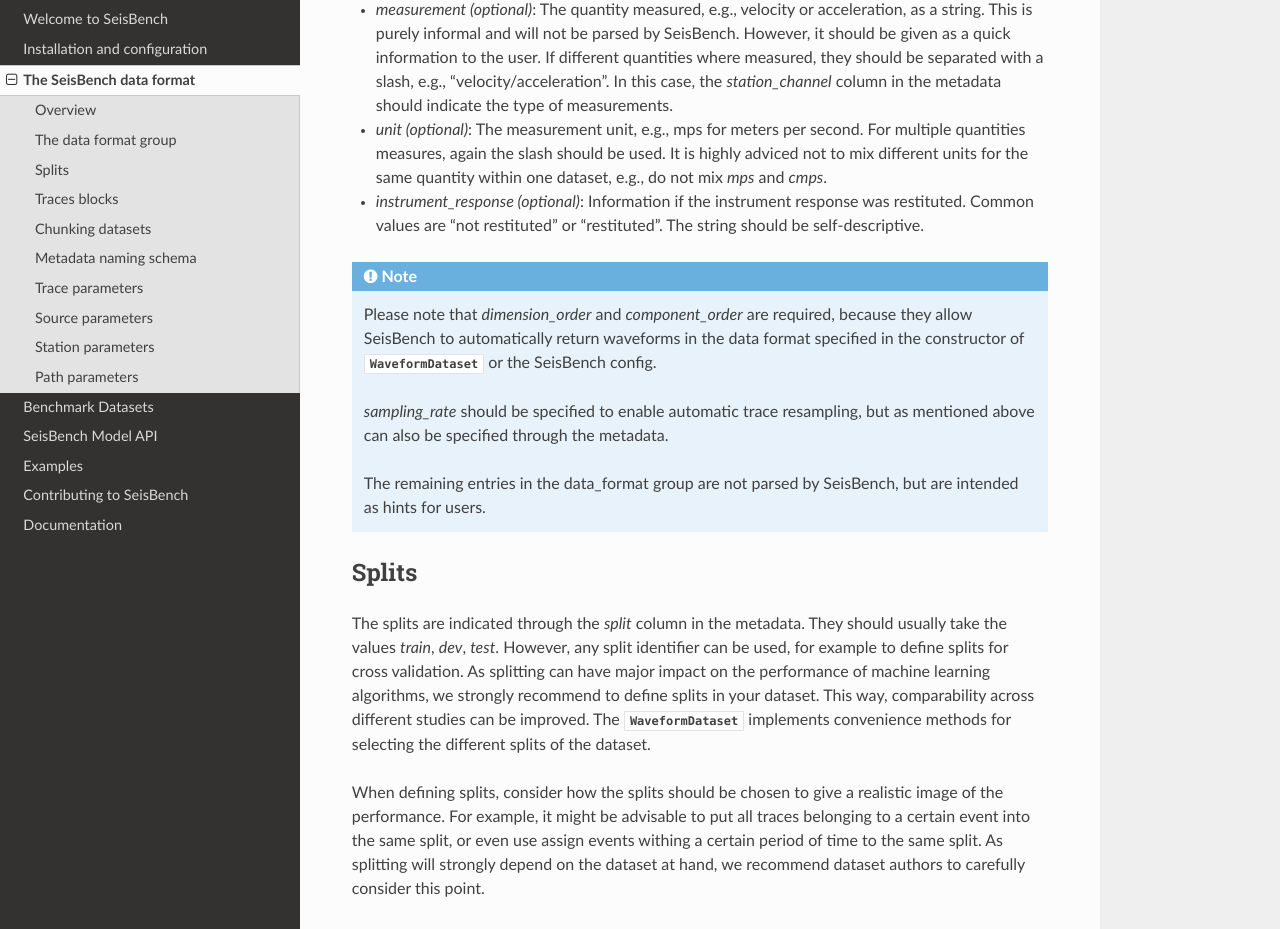
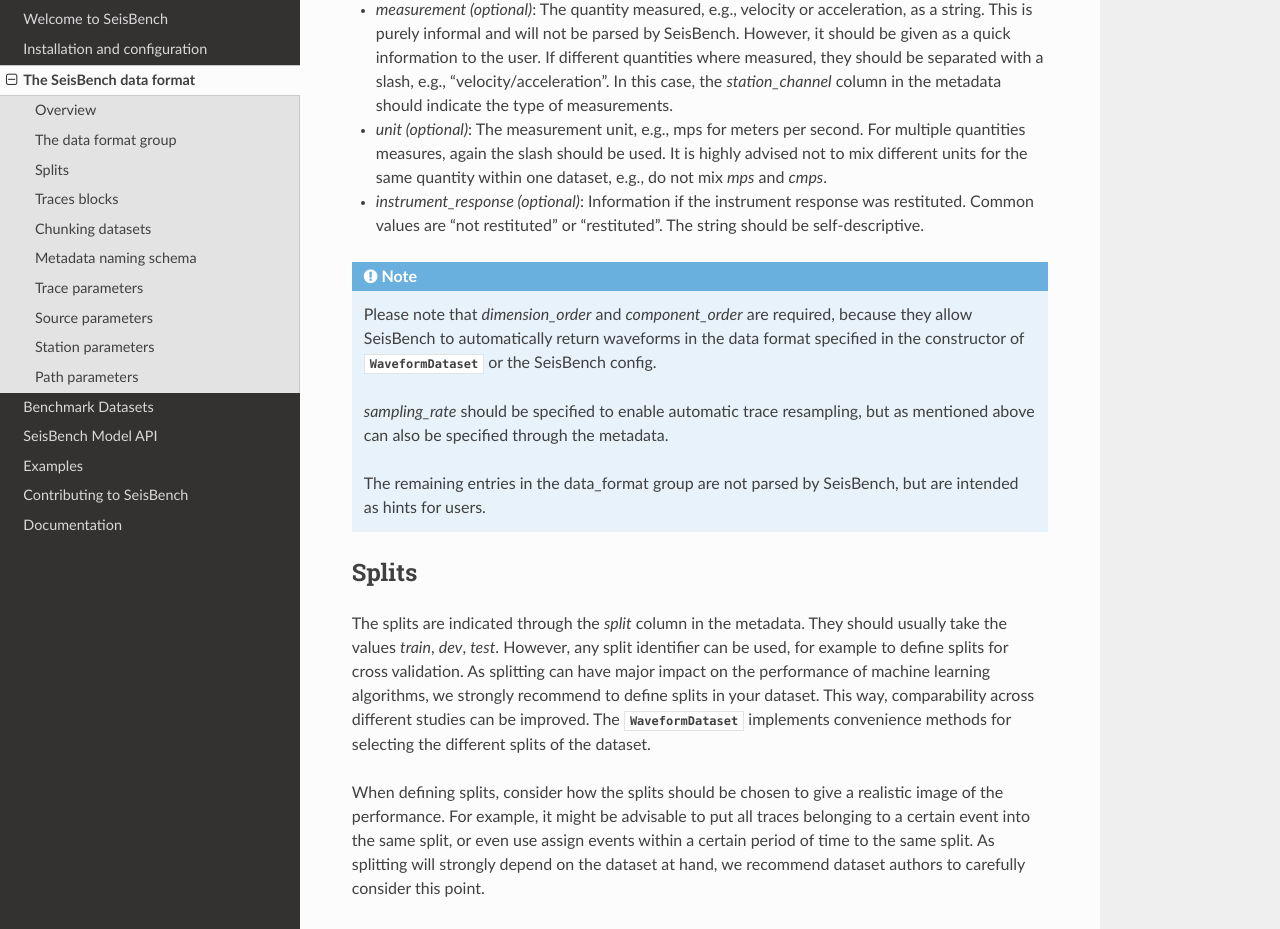
Before and after one commit to seisbench/seisbench, a Sphinx documentation site: the page built from docs/pages/data_format.rst, in a window 1280 px wide and 1400 px high, scrolled down 1808 px. Shown: the part 138-1067 px from the top of the window. Built offline with Sphinx 7.4.7 and the Read the Docs theme 3.1.0, drawn with Linux system fonts in a browser that asks for light colours; some of the changed text lies outside the part shown.

Commit message:
Fix typos

```diff
--- a/docs/pages/data_format.rst
+++ b/docs/pages/data_format.rst
@@ -11,7 +11,7 @@
 
 SeisBench implements a standard reader and a standard writer for this data format.
 The standard reader is the class :py:class:`~seisbench.data.base.WaveformDataset`.
-The standard writer is the class :py:class:`~seisbench.data.base.WaveformDataWriter`.
+The standard writer is the class :py:class:`~seisbench.data.base.WaveformDataWriter`
 Please consult their documentations for details on reading and writing the format.
 Derived from the :py:class:`~seisbench.data.base.WaveformDataset`,
 SeisBench offers a range of :doc:`benchmark datasets<benchmark_datasets>` in SeisBench format.
@@ -87,7 +87,7 @@
 
 *  `unit (optional)`: The measurement unit, e.g., mps for meters per second.
    For multiple quantities measures, again the slash should be used.
-   It is highly adviced not to mix different units for the same quantity within one dataset, e.g., do not mix `mps` and `cmps`.
+   It is highly advised not to mix different units for the same quantity within one dataset, e.g., do not mix `mps` and `cmps`.
 
 *  `instrument_response (optional)`: Information if the instrument response was restituted.
    Common values are "not restituted" or "restituted".
@@ -120,7 +120,7 @@
 
 When defining splits, consider how the splits should be chosen to give a realistic image of the performance.
 For example, it might be advisable to put all traces belonging to a certain event into the same split,
-or even use assign events withing a certain period of time to the same split.
+or even use assign events within a certain period of time to the same split.
 As splitting will strongly depend on the dataset at hand, we recommend dataset authors to carefully consider this point.
 
 
```
Also changed, not shown: other parts of docs/pages/data_format.rst (+9 -9 lines).
